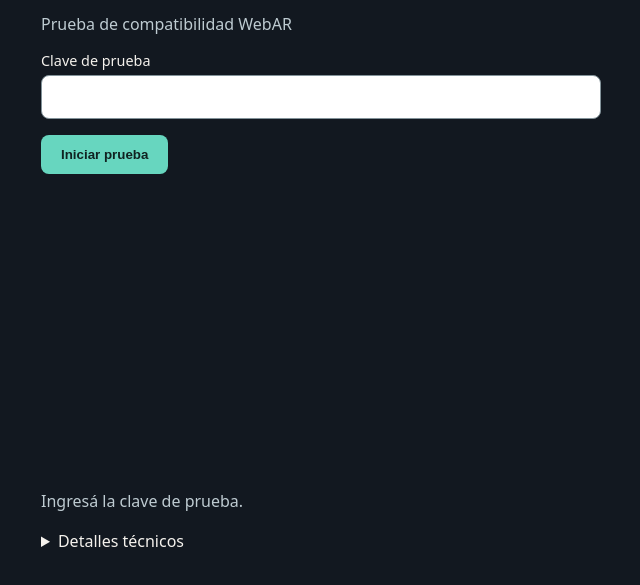
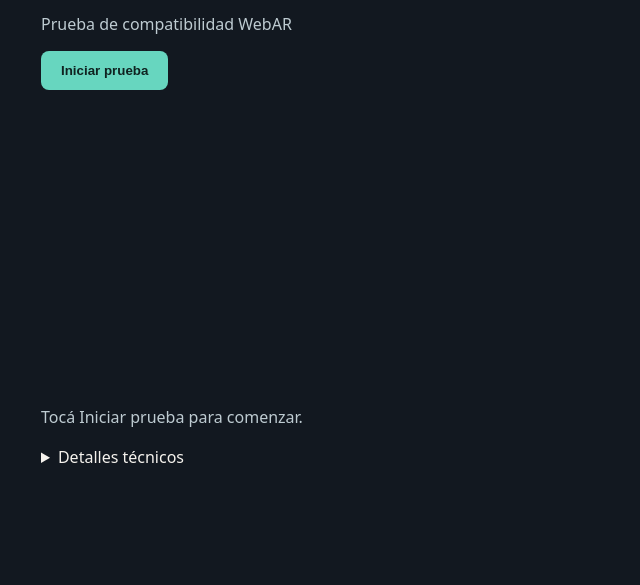
Before and after one commit to Pacosanx/rua-carioca-webar-test, a website built with Vite: page index.html in a window 1280 px wide. Shown: the part 91-676 px from the top of the page, without its empty margins (319-959 px from the left). Built offline with nearby package versions, Linux system fonts and the light colour scheme.

Commit message:
Remove password field

```diff
--- a/index.html
+++ b/index.html
@@ -1,3 +1,3 @@
 <!doctype html>
 <html lang="es"><head><meta charset="utf-8"><meta name="viewport" content="width=device-width,initial-scale=1,viewport-fit=cover"><title>Rua da Carioca · prueba WebAR</title><link rel="stylesheet" href="./style.css"></head>
-<body><main><h1>Rua da Carioca</h1><p>Prueba de compatibilidad WebAR</p><form id="config"><label>Clave de prueba<input id="password" required autocomplete="off" type="password"></label><button>Iniciar prueba</button></form><canvas id="camera"></canvas><p id="status" role="status">Ingresá la clave de prueba.</p><details><summary>Detalles técnicos</summary><pre id="log"></pre><button type="button" id="copy">Copiar diagnóstico</button></details></main><script type="module" src="./src.js"></script></body></html>
+<body><main><h1>Rua da Carioca</h1><p>Prueba de compatibilidad WebAR</p><form id="config"><button>Iniciar prueba</button></form><canvas id="camera"></canvas><p id="status" role="status">Tocá Iniciar prueba para comenzar.</p><details><summary>Detalles técnicos</summary><pre id="log"></pre><button type="button" id="copy">Copiar diagnóstico</button></details></main><script type="module" src="./src.js"></script></body></html>
```
